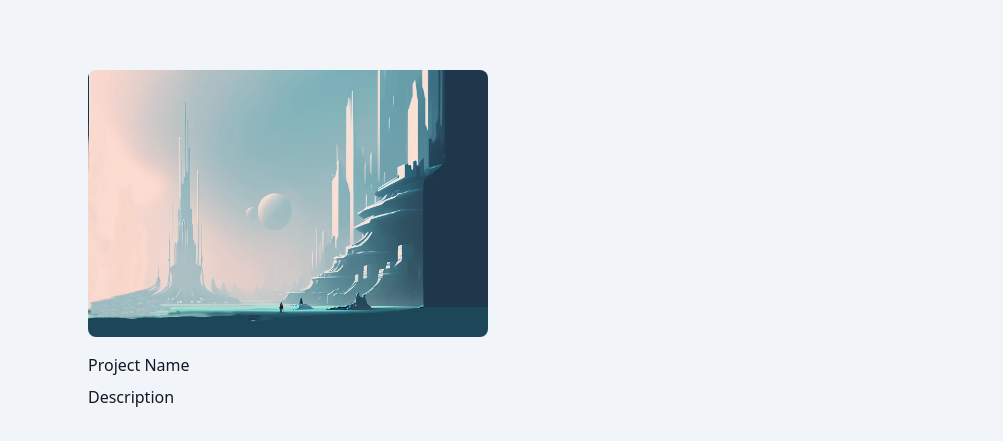
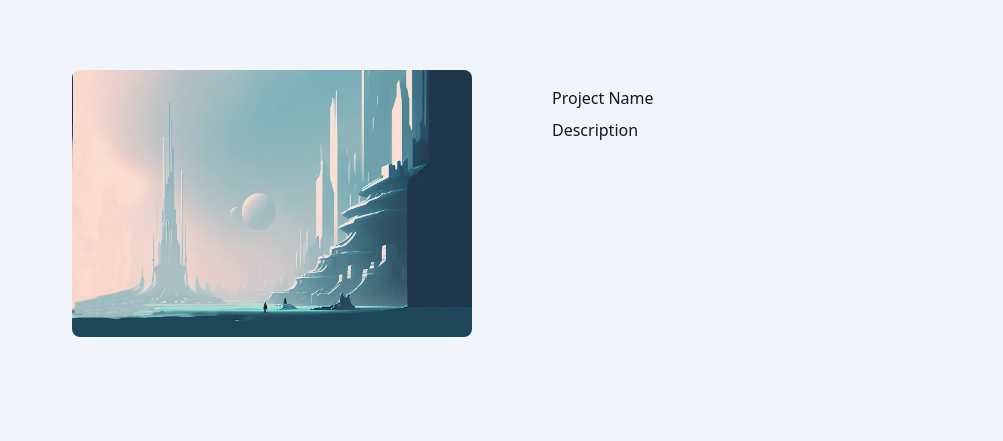
Before and after one commit to abhrajitray77/portfolio-main, a Next.js app: page / in a window 1280 px wide. Shown: the part 2382-2823 px from the top of the page, without its empty margins (96-1099 px from the left). Built offline with nearby package versions, Linux system fonts and the light colour scheme.

Commit message:
added card as individual component

```diff
--- a/app/page.tsx
+++ b/app/page.tsx
@@ -213,7 +213,9 @@ export default function Home() {
           <h1 className="custom-h1 mx-auto mt-10">
             Projects that I&apos;ve worked on
           </h1>
-          <ProjCard />
+          <div className="flex-cols md:flex w-full mt-20 px-6 md:px-10 space-y-20">
+            <ProjCard />
+          </div>
         </section>
 
         {/* Contact */}
--- a/components/ProjCard.tsx
+++ b/components/ProjCard.tsx
@@ -4,14 +4,14 @@ import altpic from "../public/imgs/finalBg.webp";
 
 const ProjCard = () => {
   return (
-    <div className="grid grid-cols-1 md:grid-cols-2 w-full mt-20 px-6 md:px-10 gap-20 justify-items-center">
-      <div className="w-[400px]">
+    <div className="flex-cols md:flex">
+      <div className="w-[400px] mx-auto">
         <Image className="rounded-lg" src={altpic} alt="" />
-        <div className="space-y-2 mt-4">
-          <h2>Project Name</h2>
-          <p>Description</p>
-          <ul></ul>
-        </div>
+      </div>
+      <div className="flex-col space-y-2 mt-4 px-0 md:px-20  ">
+        <h2>Project Name</h2>
+        <p>Description</p>
+        <ul></ul>
       </div>
     </div>
   );
```
